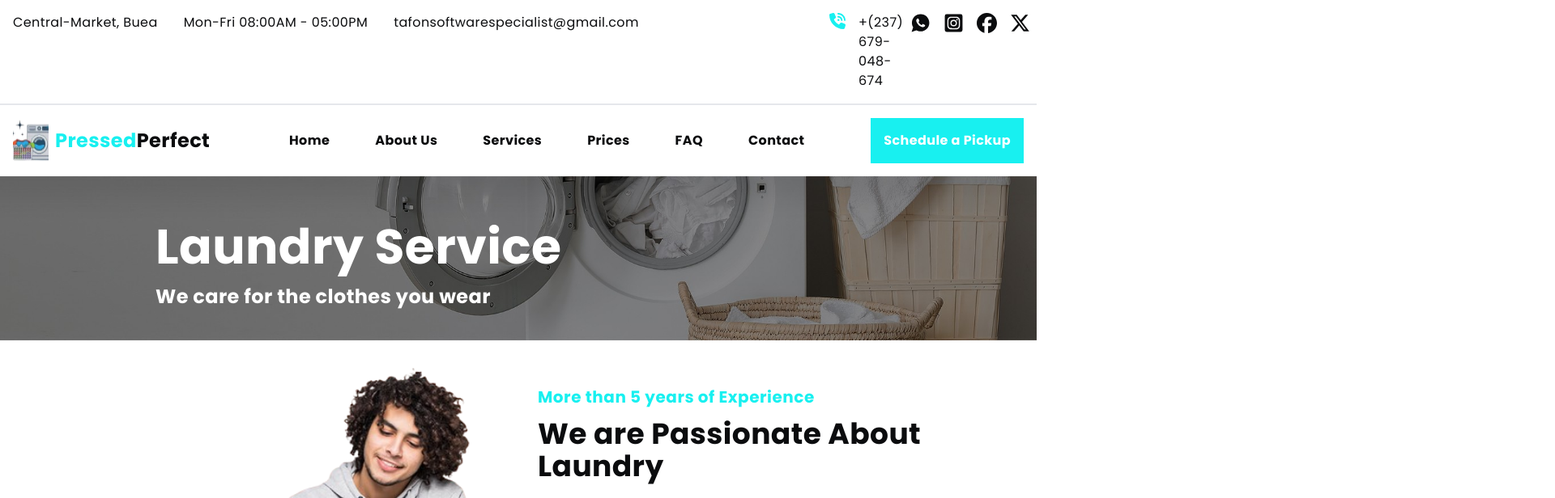
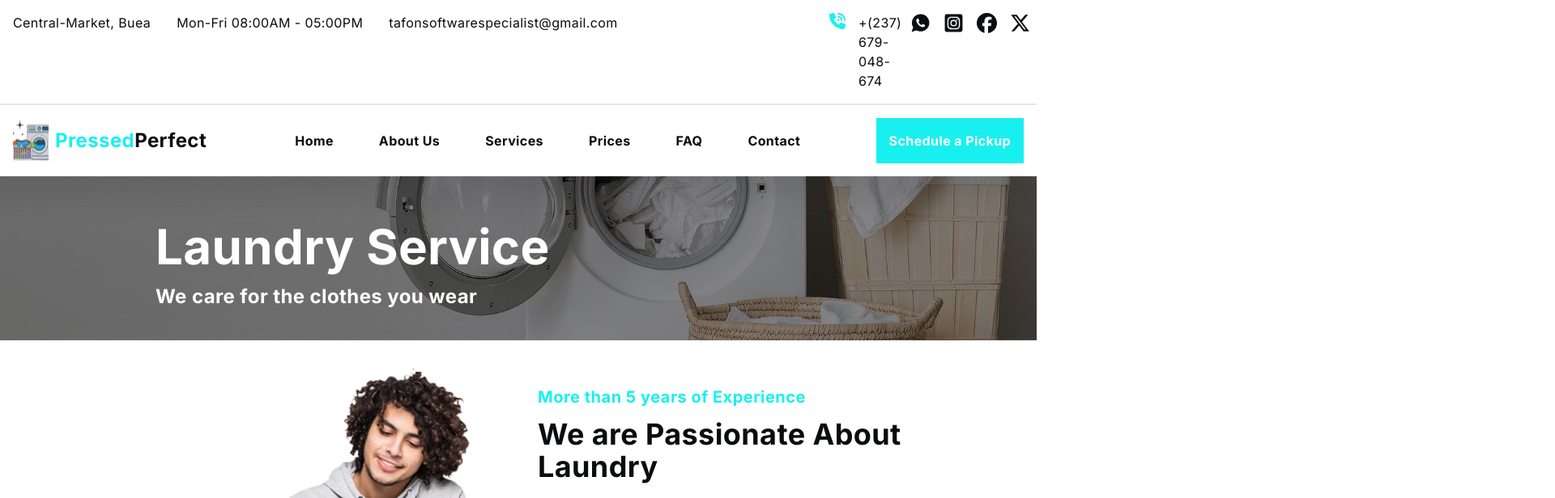
Before and after one commit to tafonhubertnwana/pressedLaundry, a Next.js app: page / in a window 1280 px wide. Shown: the top 616 px of the page at 81% size, 1920 px wide, since content can reach past the window. Built offline with nearby package versions, Linux system fonts and the light colour scheme.

Commit message:
making changes

```diff
--- a/api/sendEmail.tsx
+++ b/api/send-email.tsx
@@ -15,7 +15,7 @@
 
     const mailOptions = {
       from: process.env.EMAIL_USER,
-      to: 'recipient@example.com',
+      to: '',
       subject: 'New Laundry Pickup',
       text: `Name: ${name}\nEmail: ${email}\nPhone: ${phone}\nAddress: ${address}\nSelected Item: ${selectedItem}\nDate of Pickup: ${dateOfPickup}\nComment: ${comment}`,
     };
--- a/app/layout.tsx
+++ b/app/layout.tsx
@@ -1,11 +1,10 @@
 import type { Metadata } from "next";
-import { Poppins} from "next/font/google";
+import { Inter } from "next/font/google";
 import "./globals.css";
 import Navbar from "@/components/navbar";
 import Footer from "@/components/footer";
 
-const poppins = Poppins({   subsets: ['latin'],
-  weight: ['200','300','400', '500', '600', '700'], });
+const inter = Inter({ subsets: ["latin"] });
 
 export const metadata: Metadata = {
   title: "PressedPerfect",
@@ -19,7 +18,7 @@
 }>) {
   return (
     <html lang="en">
-      <body className={poppins.className}>
+      <body className={inter.className}>
         <Navbar />
         {children}
         <Footer />
--- a/components/modal.tsx
+++ b/components/modal.tsx
@@ -28,7 +28,7 @@
     e.preventDefault();
 
     try {
-      const response = await fetch('/api/sendEmail', {
+      const response = await fetch('/api/send-email', {
         method: 'POST',
         headers: { 'Content-Type': 'application/json' },
         body: JSON.stringify(formData),
```
